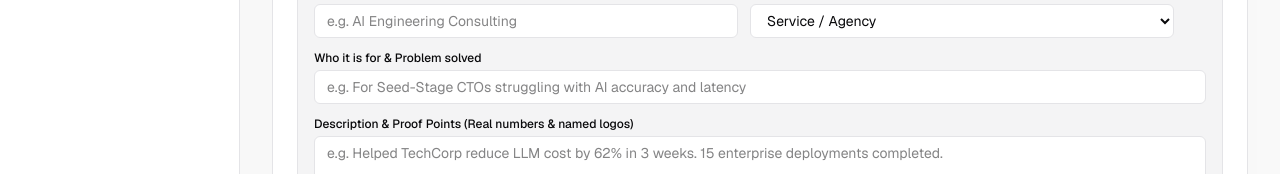
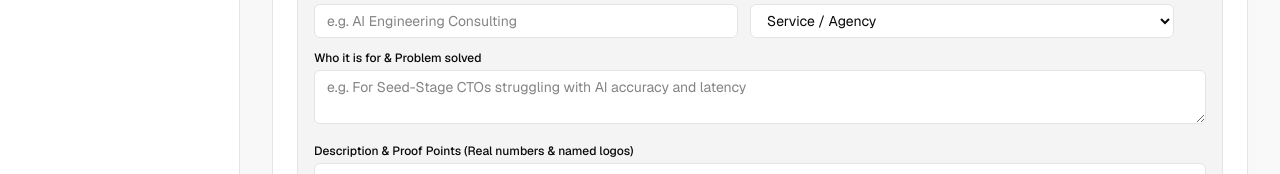
Before and after one commit to divyanshtailortdc/TDC-AI---LinkedIn-Content-Generation, a Next.js app: page /accounts/new in a window 1280 px wide. Both pictures are taken after typing "Sample", "Sample", "Sample", "Sample", "Sample", "https://example.com" into the empty fields and a click on the button "Add offering". Shown: the part 498-672 px from the top of the page. Built offline with nearby package versions, Linux system fonts and the light colour scheme; no server answers; the database is empty.

Commit message:
feat: replace input fields with textareas for tagline and description to improve user experience

```diff
--- a/src/app/(app)/accounts/[id]/edit-identity-form.tsx
+++ b/src/app/(app)/accounts/[id]/edit-identity-form.tsx
@@ -650,14 +650,14 @@ export function EditIdentityForm({
                   <label className="text-foreground mb-1 block text-xs font-medium">
                     Who it is for &amp; Problem solved
                   </label>
-                  <input
-                    type="text"
+                  <textarea
+                    rows={2}
                     value={offering.tagline}
                     onChange={e =>
                       updateOffering(idx, 'tagline', e.target.value)
                     }
                     placeholder="e.g. For Seed-Stage CTOs struggling with AI accuracy and latency"
-                    className="border-border bg-surface text-foreground focus:ring-accent w-full rounded-md border px-3 py-1.5 text-sm focus:ring-1"
+                    className="border-border bg-surface text-foreground focus:ring-accent w-full resize-y rounded-md border px-3 py-1.5 text-sm focus:ring-1"
                   />
                 </div>
 
@@ -673,7 +673,7 @@ export function EditIdentityForm({
                       updateOffering(idx, 'description', e.target.value)
                     }
                     placeholder="e.g. Helped TechCorp reduce LLM cost by 62% in 3 weeks. 15 enterprise deployments completed."
-                    className="border-border bg-surface text-foreground focus:ring-accent w-full resize-none rounded-md border px-3 py-1.5 text-sm focus:ring-1"
+                    className="border-border bg-surface text-foreground focus:ring-accent w-full resize-y rounded-md border px-3 py-1.5 text-sm focus:ring-1"
                   />
                 </div>
 
--- a/src/app/(app)/accounts/new/page.tsx
+++ b/src/app/(app)/accounts/new/page.tsx
@@ -367,14 +367,14 @@ export default function NewAccountPage() {
                         <label className="text-foreground mb-1 block text-xs font-medium">
                           Who it is for & Problem solved
                         </label>
-                        <input
-                          type="text"
+                        <textarea
+                          rows={2}
                           value={offering.tagline}
                           onChange={e =>
                             updateOffering(idx, 'tagline', e.target.value)
                           }
                           placeholder="e.g. For Seed-Stage CTOs struggling with AI accuracy and latency"
-                          className="border-border bg-surface text-foreground focus:ring-accent w-full rounded-md border px-3 py-1.5 text-sm focus:ring-1"
+                          className="border-border bg-surface text-foreground focus:ring-accent w-full resize-y rounded-md border px-3 py-1.5 text-sm focus:ring-1"
                         />
                       </div>
 
@@ -390,7 +390,7 @@ export default function NewAccountPage() {
                             updateOffering(idx, 'description', e.target.value)
                           }
                           placeholder="e.g. Helped TechCorp reduce LLM cost by 62% in 3 weeks. 15 enterprise deployments completed."
-                          className="border-border bg-surface text-foreground focus:ring-accent w-full resize-none rounded-md border px-3 py-1.5 text-sm focus:ring-1"
+                          className="border-border bg-surface text-foreground focus:ring-accent w-full resize-y rounded-md border px-3 py-1.5 text-sm focus:ring-1"
                         />
                       </div>
                     </div>
```
